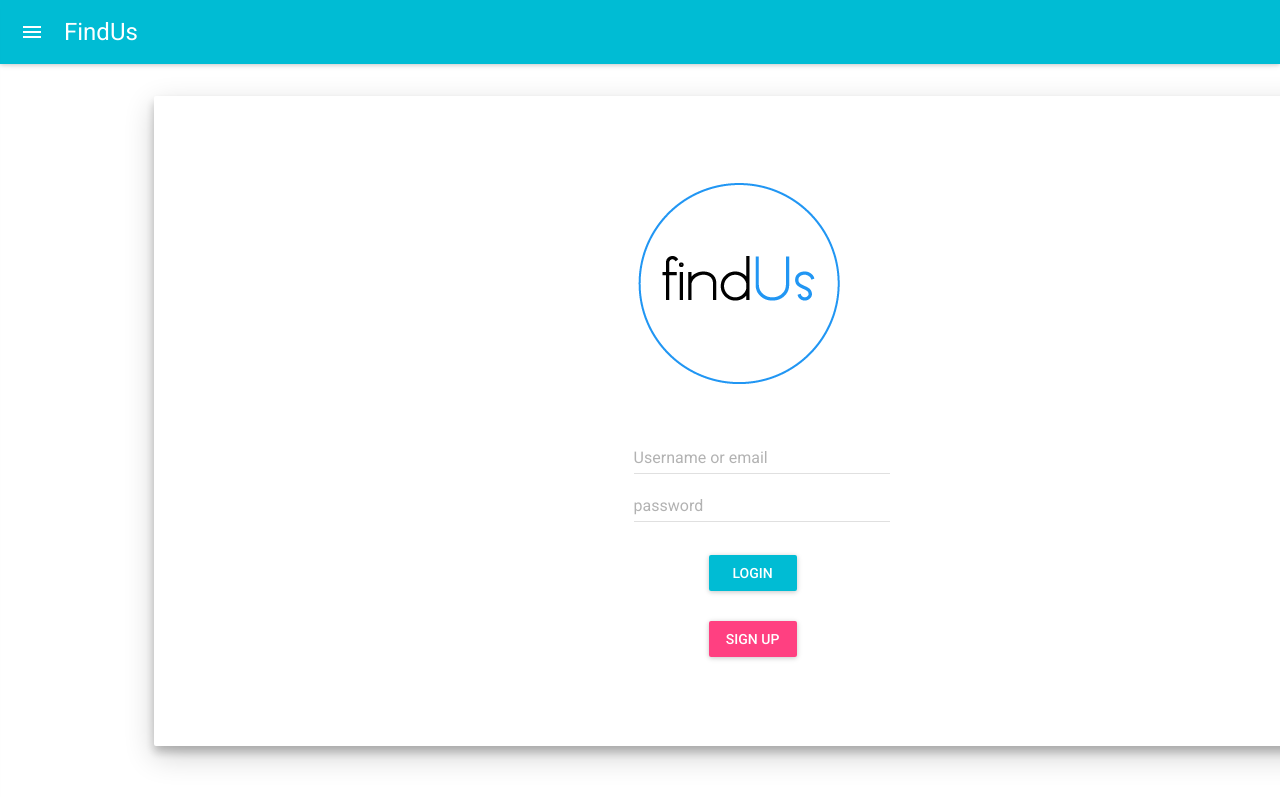
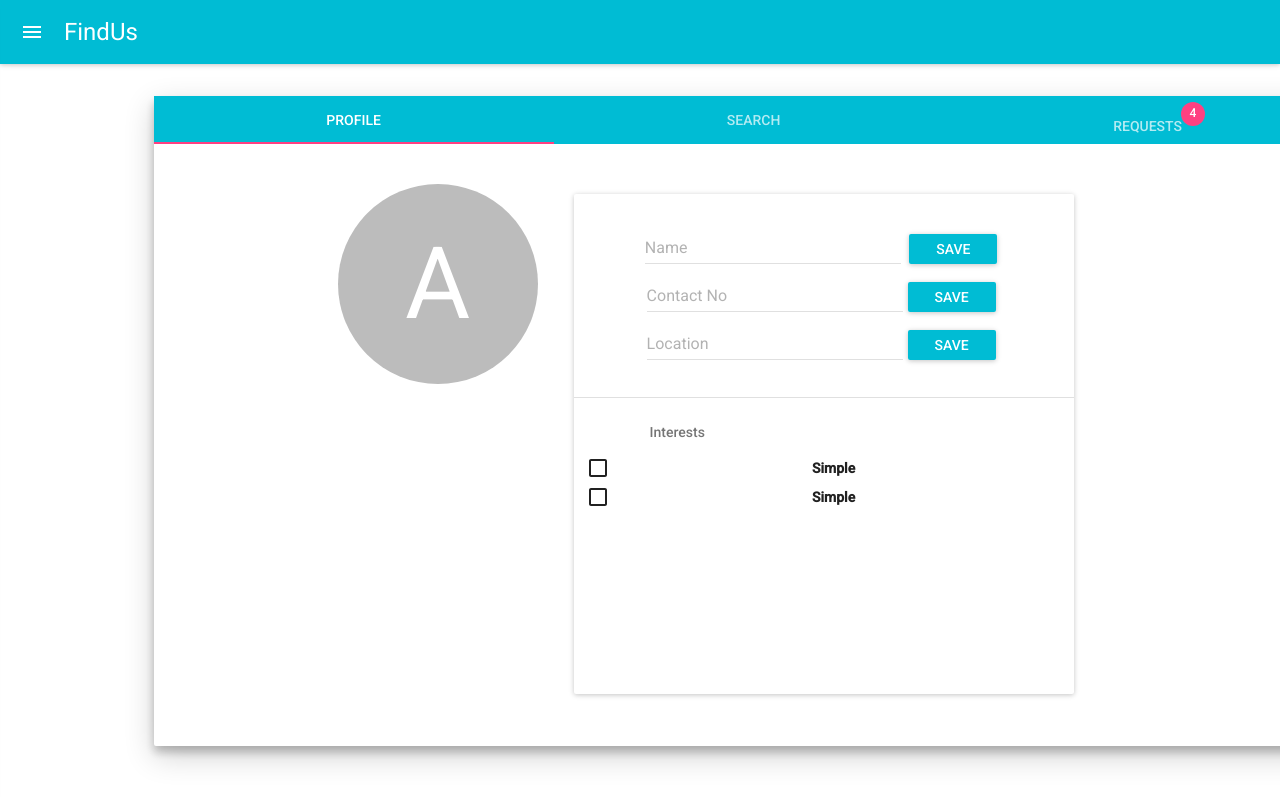
Before and after one commit to scsliu0/findus-app, a React (Create React App) app: page / in a window 1280 px wide. Built offline with nearby package versions, Linux system fonts and the light colour scheme.

Commit message:
ProfilePage skeleton

```diff
--- a/src/components/App.js
+++ b/src/components/App.js
@@ -1,19 +1,31 @@
 import React from 'react';
 import {Tabs, Tab} from 'material-ui/Tabs';
 import Badge from 'material-ui/Badge';
+import Paper from 'material-ui/Paper';
 import Menubar from './Menubar';
+import ProfilePage from './ProfilePage';
 
+const paperStyle={
+    height: 650,
+    width: 1200,
+    position: 'fixed',
+    top: '12%',
+    left: '12%',
+    align: 'center',
+    display: 'inline-block'
+}
 
 class App extends React.Component {
     render(){
         return(
             <div className="App">
                 <Menubar />
-                <div className="Tabular">
+                    <Paper style={paperStyle} zDepth={3}>
+                        <div className="tabular">
                             <Tabs>
-                        <Tab
-                            label="Profile"
-                        />
+                                <Tab  label="Profile">
+                                    <ProfilePage />
+                                </Tab>
                                 <Tab
                                     label="Search"
                                 />
@@ -22,6 +34,10 @@ class App extends React.Component {
                                 />
                             </Tabs>
                         </div>
+                    </Paper>
+                <div className="Tabular">
+
+                </div>
             </div>
         )
     }
--- a/src/components/Menubar.js
+++ b/src/components/Menubar.js
@@ -25,12 +25,7 @@ class Menubar extends React.Component {
                         >
                         <MenuItem>FindUs</MenuItem>
                         <Divider />
-                        <MenuItem onClick={this.handleClose}>Profile</MenuItem>
                         <MenuItem onClick={this.handleClose}>Log Out</MenuItem>
-                        <Divider />
-                        <MenuItem onClick={this.handleClose}>Search</MenuItem>
-                        <MenuItem onClick={this.handleClose}>Requests</MenuItem>
-                        <Divider />
                         <MenuItem onClick={this.handleClose}>About Us</MenuItem>
                 </Drawer>
             </div>
--- a/src/components/ProfilePage.js
+++ b/src/components/ProfilePage.js
@@ -1,10 +1,89 @@
 import React from 'react';
+import Paper from 'material-ui/Paper';
+import Avatar from 'material-ui/Avatar';
+import FileFolder from 'material-ui/svg-icons/file/folder';
+import FontIcon from 'material-ui/FontIcon';
+import RaisedButton from 'material-ui/RaisedButton';
+import TextField from 'material-ui/TextField';
+import Divider from 'material-ui/Divider';
+import Subheader from 'material-ui/Subheader';
+import Checkbox from 'material-ui/Checkbox';
+
+const avatarStyle={
+    position: 'absolute',
+    left: '12%',
+    marginTop: 50,
+    top: '20%',
+    margin: '40px'
+}
+
+const checkStyle = {
+  block: {
+    maxWidth: 250,
+  },
+  checkbox: {
+    marginBottom: 16,
+  },
+};
+
+const paperStyle={
+    position: 'absolute',
+    height: 500,
+    width: 500,
+    marginTop: 50,
+    top: '20%',
+    left: '35%',
+    textAlign: 'center',
+    display: 'inline-block',
+}
+const butStyle={
+    height: 30,
+    margin: '5px',
+    position: 'relative'
+}
 
 class ProfilePage extends React.Component {
+
+    state = {
+      checked: false,
+    }
+
+    updateCheck() {
+      this.setState((oldState) => {
+        return {
+          checked: !oldState.checked,
+        };
+      });
+    }
+
     render(){
         return(
-            <div>
-
+            <div className="profile">
+                <Avatar
+                          size={200}
+                          style={avatarStyle}
+                >
+                    A
+                </Avatar>
+                <div className="Info">
+                    <Paper style={paperStyle}>
+                        <div style={{margin: '30px'}} className="Info">
+                            <TextField hintText="Name"/> <RaisedButton label="Save" style={butStyle} primary={true} /><br />
+                            <TextField hintText="Contact No"/><RaisedButton label="Save" style={butStyle} primary={true} /><br />
+                            <TextField hintText="Location"/><RaisedButton label="Save" style={butStyle} primary={true} /><br />
+                        </div>
+                        <Divider />
+                        <Subheader style={{textAlign: 'left', marginLeft: '60px', marginTop: '10px'}}>Interests</Subheader>
+                            <Checkbox
+                                      label="Simple"
+                                      style={checkStyle}
+                            />
+                            <Checkbox
+                                      label="Simple"
+                                      style={checkStyle}
+                            />
+                    </Paper>
+                </div>
             </div>
         )
     }
--- a/src/index.js
+++ b/src/index.js
@@ -3,8 +3,9 @@ import { render } from 'react-dom';
 import MuiThemeProvider from 'material-ui/styles/MuiThemeProvider';
 import App from './components/App'
 import HomePage from './components/HomePage';
+import ProfilePage from './components/ProfilePage';
 
 render(
-  <MuiThemeProvider><HomePage /></MuiThemeProvider>,
+  <MuiThemeProvider><App /></MuiThemeProvider>,
   document.getElementById('main')
 );
```
Also changed, not shown: src/img/stock.svg (added). Lines whose indentation alone changed are shown as unchanged.
